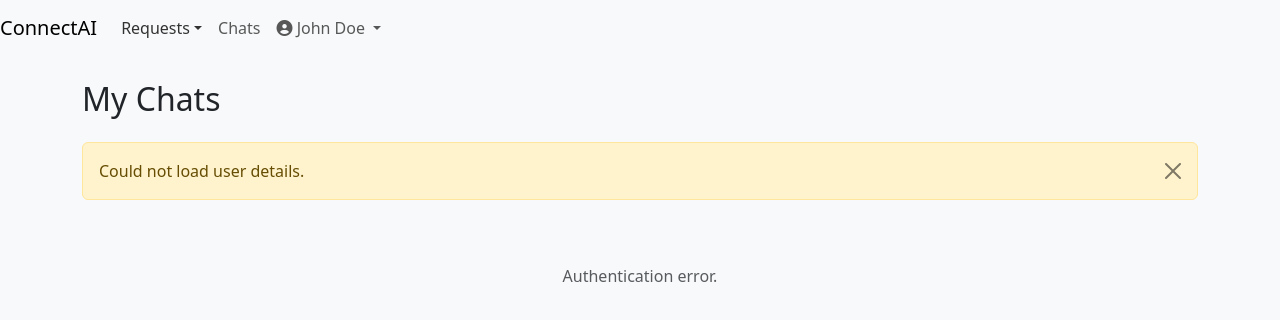
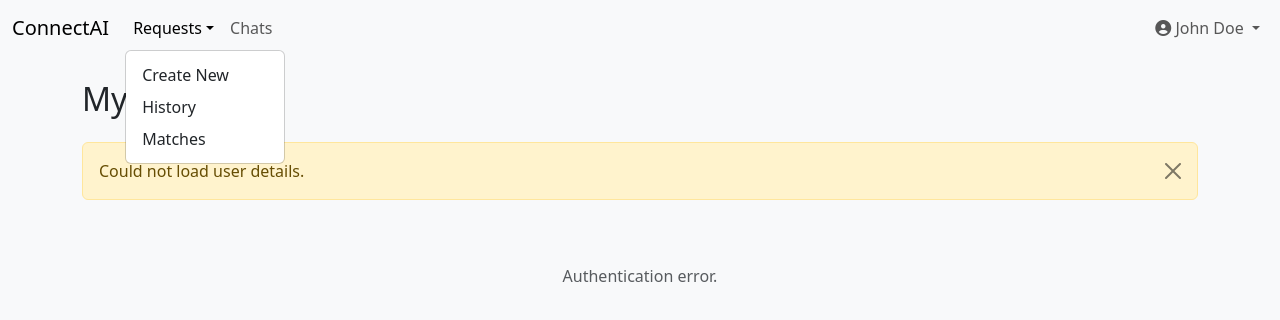
Before and after one commit to Aquila-Ng/AIM-Backend, a website: page public/chatList.html in a window 1280 px wide. Both pictures are taken after a click on the button "Requests". Drawn offline with nearby package versions, Linux system fonts and the light colour scheme; no server answers.

Commit message:
navbar bug fix

```diff
--- a/public/chatList.html
+++ b/public/chatList.html
@@ -28,51 +28,38 @@
     </style>
 </head>
 <body>
-
     <nav class="navbar navbar-expand-lg navbar-light bg-light fixed-top">
-        <a class="navbar-brand" href="#">ConnectAI</a>
-        <button class="navbar-toggler" type="button" data-toggle="collapse" data-target="#navbarNav" aria-controls="navbarNav" aria-expanded="false" aria-label="Toggle navigation">
+        <div class="container-fluid">
+            <a class="navbar-brand" href="/home">ConnectAI</a>
+            <button class="navbar-toggler" type="button" data-bs-toggle="collapse" data-bs-target="#navbarNav" aria-controls="navbarNav" aria-expanded="false" aria-label="Toggle navigation">
                 <span class="navbar-toggler-icon"></span>
             </button>
             <div class="collapse navbar-collapse" id="navbarNav">
-            <ul class="navbar-nav mr-auto">
-                <!-- <li class="nav-item">
-                    <a class="nav-link" href="#">Requests</a>
-                </li> -->
+                <ul class="navbar-nav me-auto mb-2 mb-lg-0">
                     <li class="nav-item dropdown">
-                    <a class="nav-link dropdown-toggle" href="#" id="" role="button" data-toggle="dropdown" aria-haspopup="true" aria-expanded="false">Requests</a>
-                    <div class="dropdown-menu" aria-labelledby="userDropdown" style="right: auto; left: auto; width: 50px;">
-                        <a class="dropdown-item" href="/createRequest">Create New</a>
-                        <a class="dropdown-item" href="/requestHistory">History</a>
-                        <a class="dropdown-item" href="/helperMatches">Matches</a>
-                    </div>
+                        <a class="nav-link dropdown-toggle" href="#" id="requestsDropdown" role="button" data-bs-toggle="dropdown" aria-expanded="false">Requests</a>
+                        <ul class="dropdown-menu" aria-labelledby="requestsDropdown" style="right: auto; left: auto; width: auto;">
+                            <li><a class="dropdown-item" href="/createRequest">Create New</a></li>
+                            <li><a class="dropdown-item" href="/requestHistory">History</a></li>
+                            <li><a class="dropdown-item" href="/helperMatches">Matches</a></li>
+                        </ul>
                     </li>
                     <li class="nav-item">
-                    <a class="nav-link" href="#">Chats</a>
+                        <a class="nav-link" href="/chatList">Chats</a>
                     </li>
                 </ul>
-            <!-- <ul class="navbar-nav">
+                <ul class="navbar-nav">
                     <li class="nav-item dropdown">
-                    <a class="nav-link dropdown-toggle" data-bs-toggle="dropdown" href="#" role="button" aria-expanded="false" id="userName">
-                        <i class="fas fa-user-circle"></i>John Doe
+                        <a class="nav-link dropdown-toggle" href="#" id="userDropdown" role="button" data-bs-toggle="dropdown" aria-expanded="false">
+                            <i class="fas fa-user-circle"></i> John Doe
                         </a>
-                    <ul class="dropdown-menu" aria-labelledby="userName">
-                        <li><a class="dropdown-item" href="#">Profile</a></li>
+                        <ul class="dropdown-menu dropdown-menu-end" aria-labelledby="userDropdown" style="width: auto;">
+                            <li><a class="dropdown-item" href="/profile">Profile</a></li>
                             <li><a class="dropdown-item" href="#" id="logoutButton">Logout</a></li>
                         </ul>
                     </li>
-            </ul> -->
-            <ul class="navbar-nav">
-                <li class="nav-item dropdown">
-                    <a class="nav-link dropdown-toggle" href="#" id="userDropdown" role="button" data-toggle="dropdown" aria-haspopup="true" aria-expanded="false">
-                        <i class="fas fa-user-circle"></i> John Doe
-                    </a>
-                    <div class="dropdown-menu" aria-labelledby="userDropdown" style="width: 50px;">
-                        <a class="dropdown-item" href="/profile">Profile</a>
-                        <a class="dropdown-item" href="#" id="logoutButton">Logout</a>
+                </ul>
             </div>
-                </li>
-            </ul>
         </div>
     </nav>
     <!-- /Navbar Placeholder -->
```
Also changed, not shown: public/chatView.html (+16 -28 lines), public/createRequest.html (+2 -13 lines), public/helperMatches.html (+2 -13 lines), public/home.html (+2 -2 lines), public/profile.html (+2 -2 lines), public/requestHistory.html (+4 -15 lines). Lines whose indentation alone changed are shown as unchanged.
